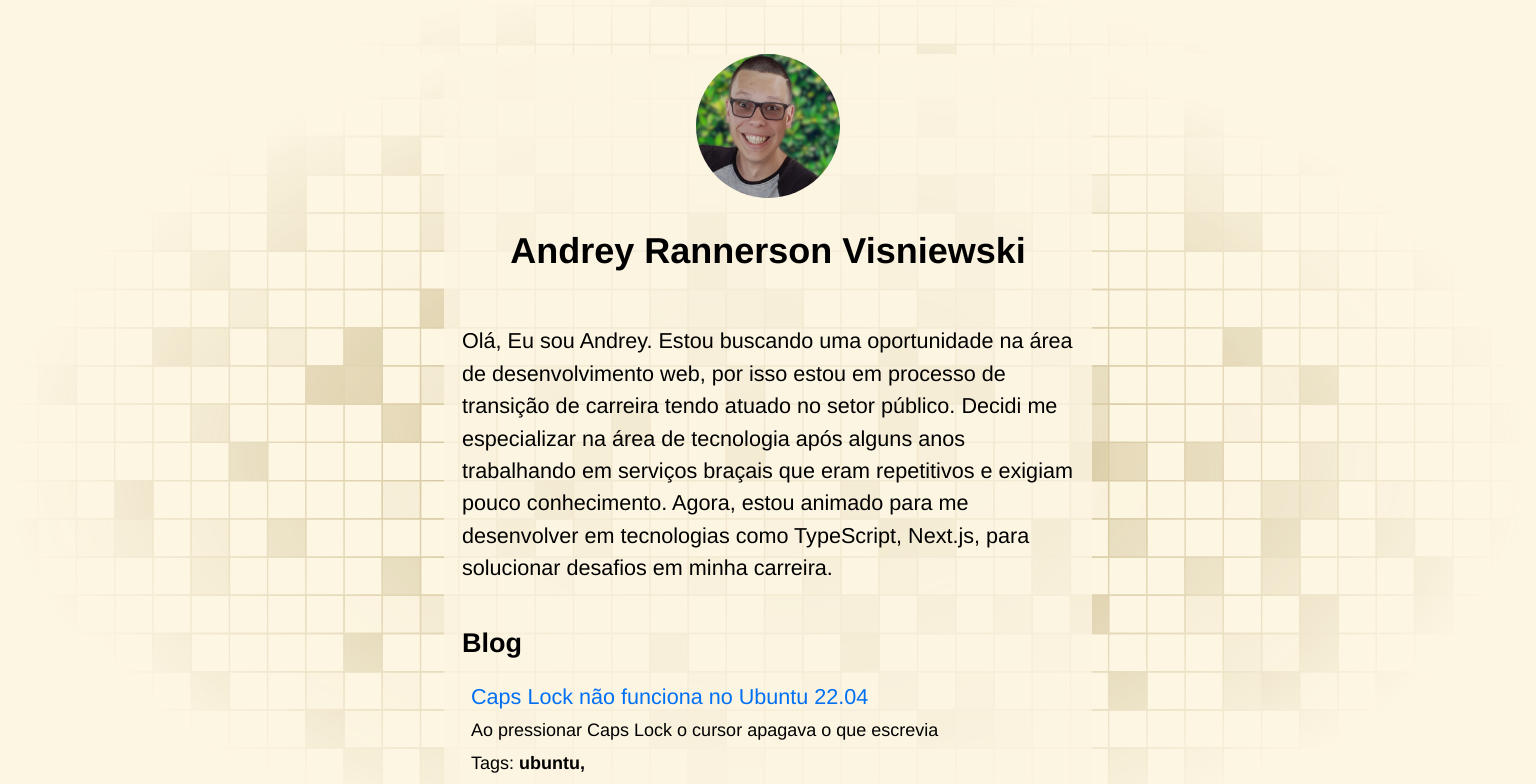
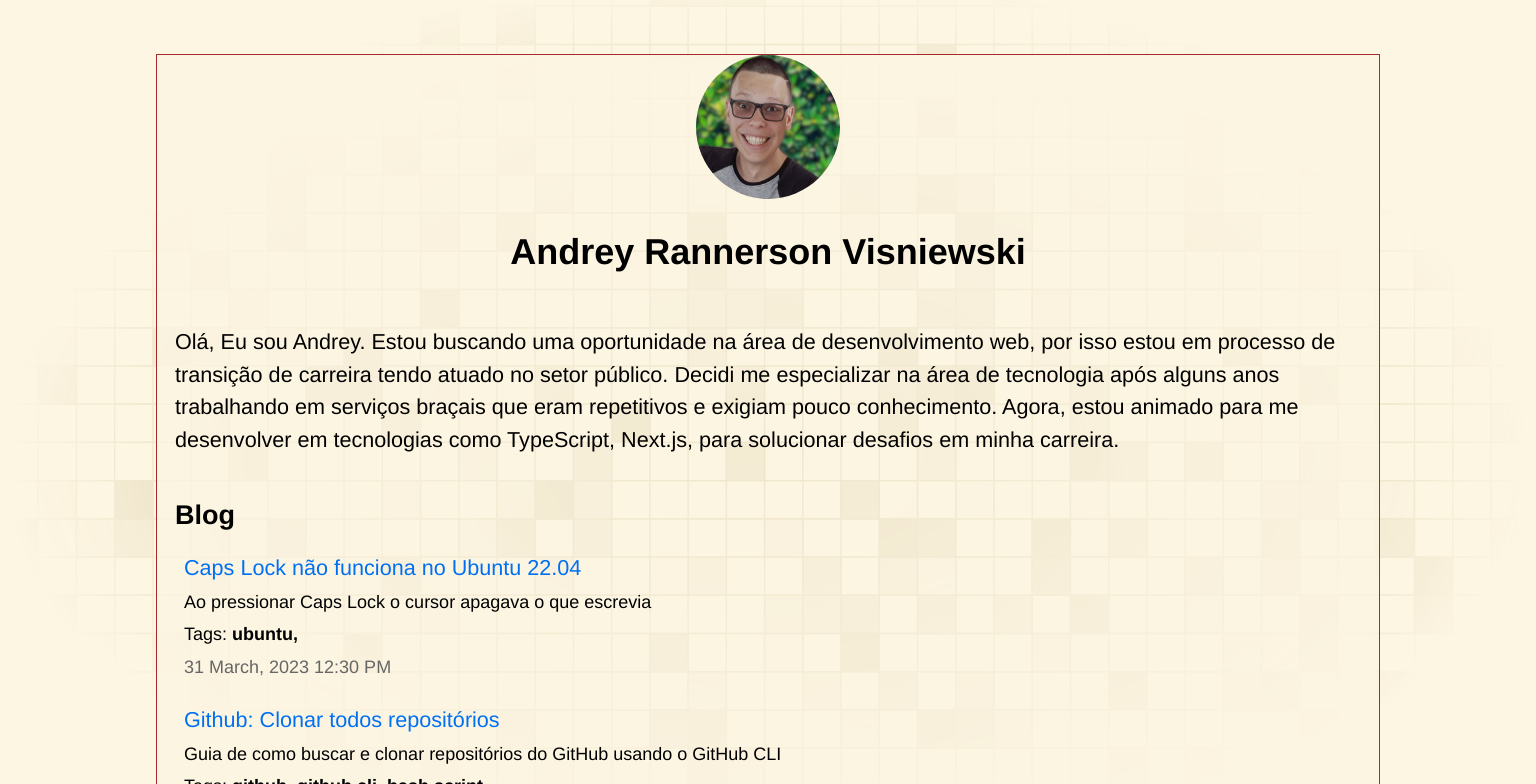
Before and after one commit to Andreyrvs/portfolio-blog, a Next.js app: page / in a window 1536 px wide. Shown: the top 784 px of the page. Built offline with nearby package versions, Linux system fonts and the light colour scheme.

Commit message:
feature: (Css) - Layout adaptativo

```diff
--- a/src/components/layout.module.css
+++ b/src/components/layout.module.css
@@ -1,8 +1,33 @@
+@media screen and (min-width: 425px) {
+  .container {
+    max-width: calc(425px - 1.2rem);
+  }
+}
+
+@media screen and (min-width: 768px) {
+  .container {
+    max-width: 36rem;
+  }
+}
+
+@media screen and (min-width: 1024px) {
+  .container {
+    max-width: calc(1024px - 12rem);
+  }
+}
+
+@media screen and (min-width: 1440px) {
+  .container {
+    max-width: calc(1440px - 12rem);
+  }
+}
+
 .container {
-  max-width: 36rem;
+  /* max-width: 60rem; */
   padding: 0 1rem;
   margin: 3rem auto 6rem;
   background-color: rgb(253, 246, 227, 0.8);
+  border: 1px solid brown;
 }
 
 .header {
```
